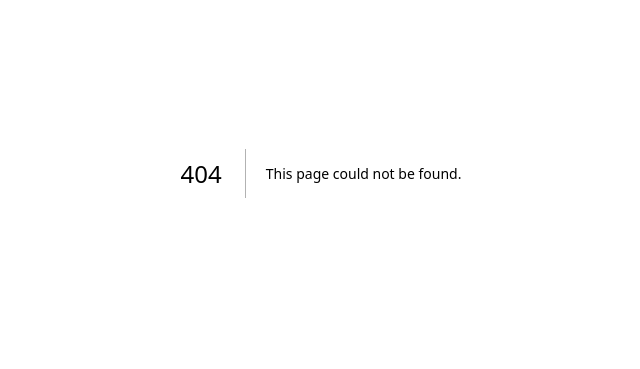
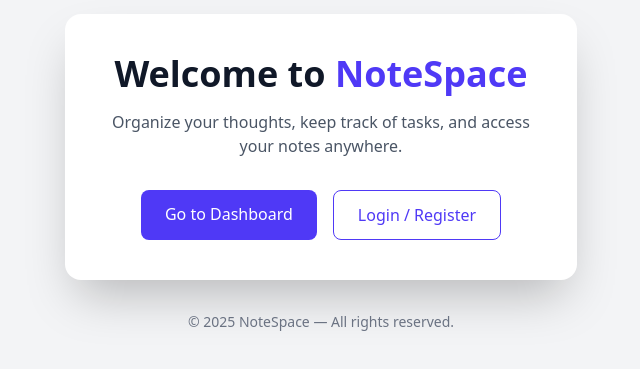
Before and after one commit to mustafa-muhamma/todo-app, a Next.js app: page / in a window 1280 px wide. Before the commit this address had no page. Shown: the part 227-596 px from the top of the page, without its empty margins (319-959 px from the left). Built offline with nearby package versions, Linux system fonts and the light colour scheme.

Commit message:
add dynamic export to Note and Dashboard components; create HomePage component

```diff
--- a/src/app/(notes)/dashboard/[id]/page.js
+++ b/src/app/(notes)/dashboard/[id]/page.js
@@ -1,6 +1,6 @@
 import DeleteNoteButton from "@/app/components/DeleteNoteButton"
 import { getBaseUrl } from "../../../../../lib/getBaseUrl"
-
+export const dynamic = "force-dynamic";
 const Note = async ({ params }) => {
     const { id } = params
     const baseUrl = getBaseUrl()
--- a/src/app/(notes)/dashboard/page.js
+++ b/src/app/(notes)/dashboard/page.js
@@ -1,7 +1,7 @@
 import NoteCard from "@/app/components/NoteCard";
 import Link from "next/link";
 import { getBaseUrl } from "../../../../lib/getBaseUrl";
-
+export const dynamic = "force-dynamic";
 export default async function Dashboard() {
     const baseUrl = getBaseUrl()
     const data = await fetch(baseUrl + '/api/notes')
--- /dev/null
+++ b/src/app/page.js
@@ -0,0 +1,36 @@
+import Link from "next/link";
+
+export default function HomePage() {
+    return (
+        <div className="w-full min-h-screen flex flex-col justify-center items-center bg-gray-100 p-4">
+            <div className="bg-white p-10 rounded-2xl shadow-2xl text-center max-w-lg w-full">
+                <h1 className="text-4xl font-extrabold text-gray-900 mb-4">
+                    Welcome to <span className="text-indigo-600">NoteSpace</span>
+                </h1>
+                <p className="text-gray-600 mb-8">
+                    Organize your thoughts, keep track of tasks, and access your notes anywhere.
+                </p>
+
+                <div className="flex flex-col sm:flex-row gap-4 justify-center">
+                    <Link
+                        href="/dashboard"
+                        className="w-full sm:w-auto bg-indigo-600 text-white py-3 px-6 rounded-lg hover:bg-indigo-700 transition duration-200 font-medium"
+                    >
+                        Go to Dashboard
+                    </Link>
+
+                    <Link
+                        href="/login"
+                        className="w-full sm:w-auto border border-indigo-600 text-indigo-600 py-3 px-6 rounded-lg hover:bg-indigo-50 transition duration-200 font-medium"
+                    >
+                        Login / Register
+                    </Link>
+                </div>
+            </div>
+
+            <footer className="mt-8 text-sm text-gray-500">
+                © {new Date().getFullYear()} NoteSpace — All rights reserved.
+            </footer>
+        </div>
+    );
+}
```
